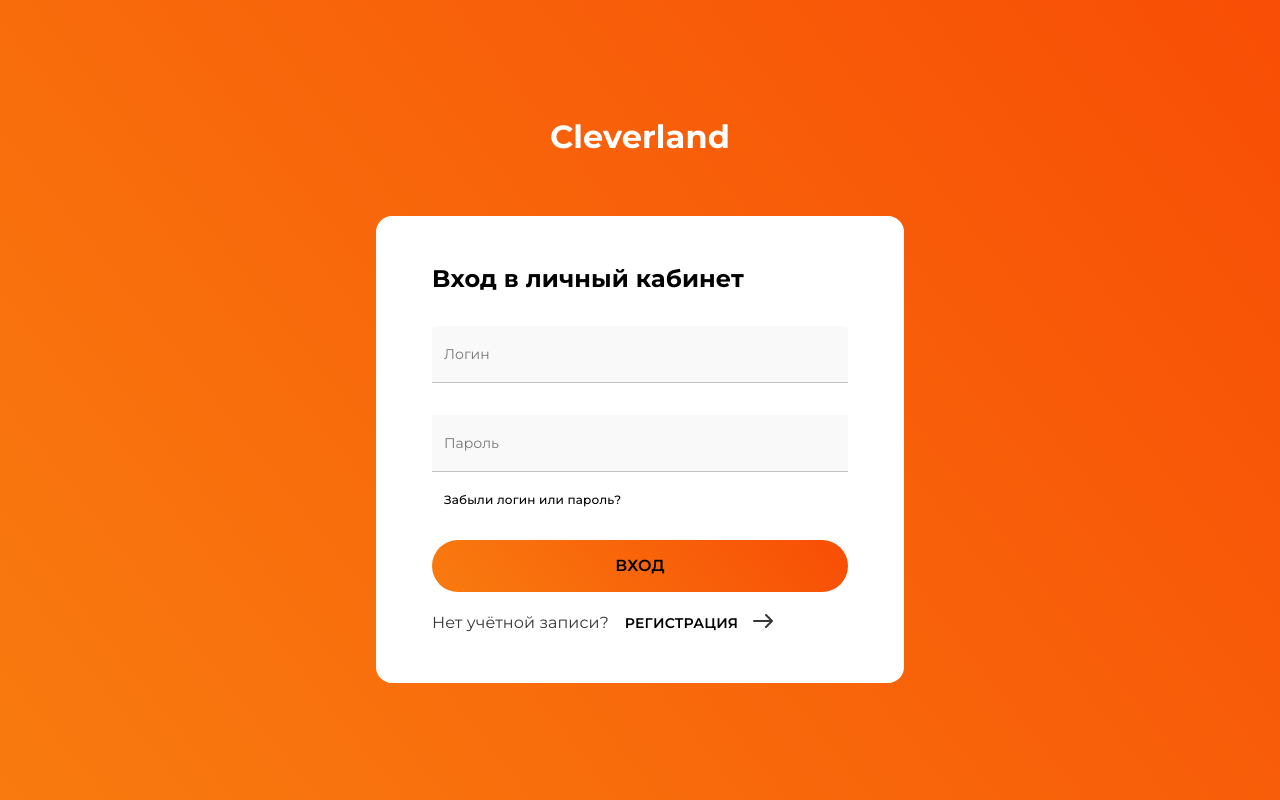
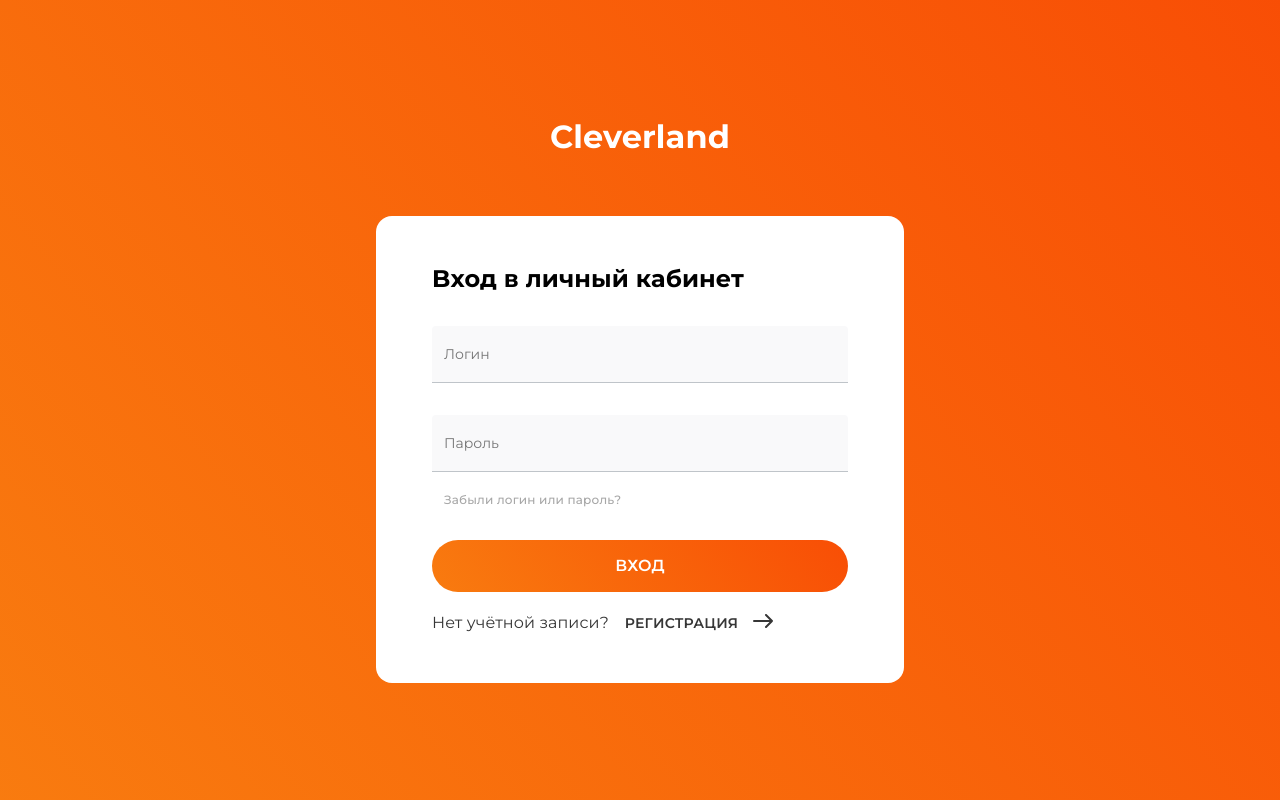
Before and after one commit to ClevertecFrontendLab/Natyes-ops, a React (Create React App) app: page /#/auth in a window 1280 px wide. Built offline with nearby package versions, Linux system fonts and the light colour scheme.

Commit message:
fix: remove color

```diff
--- a/src/index.css
+++ b/src/index.css
@@ -189,7 +189,6 @@
   font-size: 12px;
   line-height: 16px;
   letter-spacing: 0.2px;
-  color: #000000;
 }
 .info-s {
   font-weight: 400;
@@ -204,7 +203,6 @@
   line-height: 150%;
   letter-spacing: 0.2px;
   text-transform: uppercase;
-  color: #000000;
 }
 .btn-s {
   font-weight: 600;
@@ -212,7 +210,6 @@
   line-height: 18px;
   letter-spacing: 0.2px;
   text-transform: uppercase;
-  color: #000000;
 }
 /* fonts desktop */
 /* fonts mobile */
```
